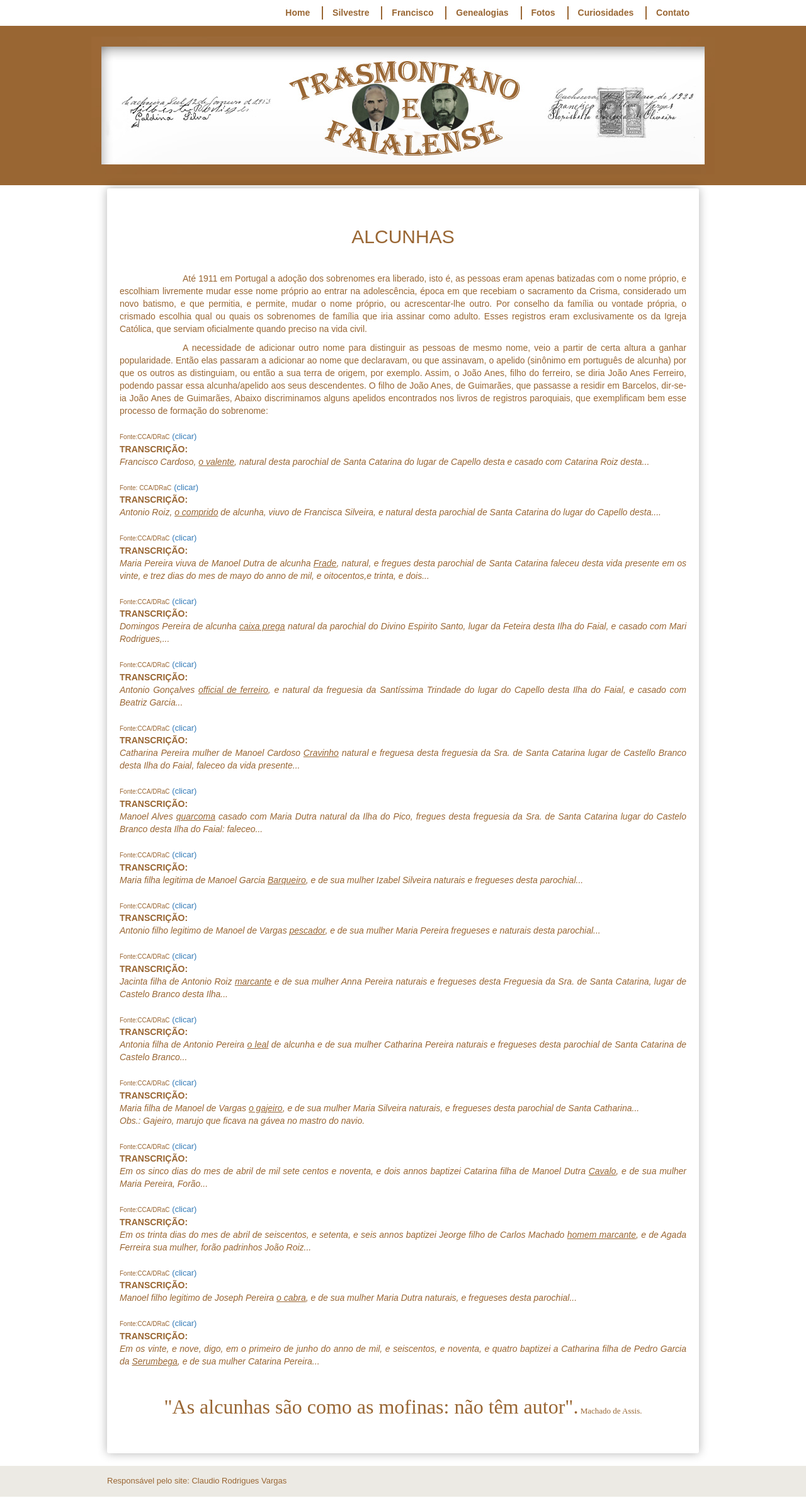
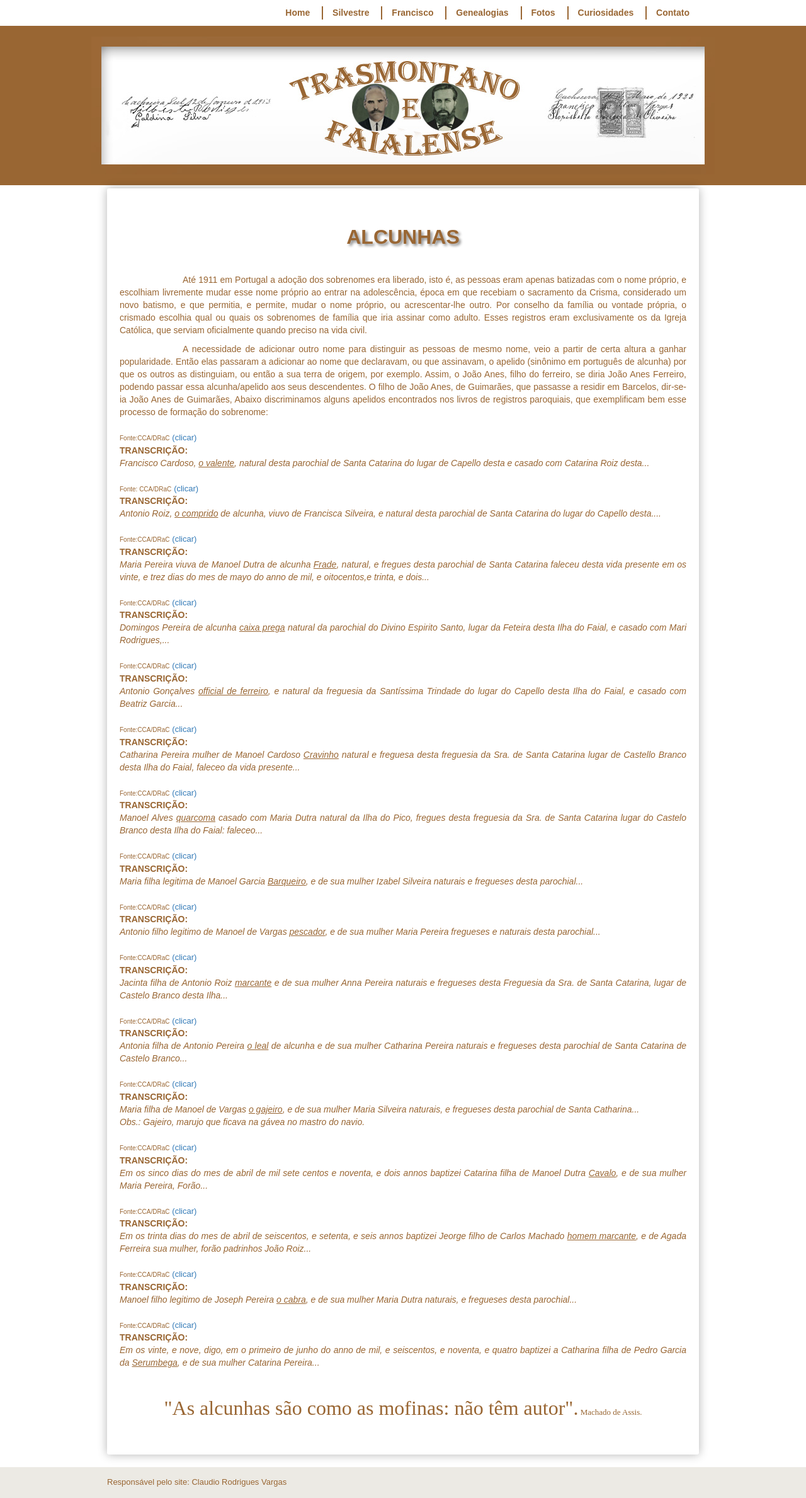
Before and after one commit to claudiovargas1955/claudiovargas1955.github.io, a Jekyll site: the page built from _pages/alcunhas.html, in a window 1280 px wide. Shown: the whole page at 63% size. Built offline with Jekyll 4.4.1, drawn with Linux system fonts in a browser that asks for light colours; some web fonts are replaced.

Commit message:
Update alcunhas.html

```diff
--- a/_pages/alcunhas.html
+++ b/_pages/alcunhas.html
@@ -2,8 +2,19 @@
 layout: page
 title:  "ALCUNHAS"
 ---
+<style>
+    h1{text-shadow: 3px 3px 4px #888;
+             text-align: center;
+             font-weight:bold;
+           }
 
-<h2>ALCUNHAS</h2>
+        h4{text-shadow: 3px 3px 4px #888;
+           font-size: 22px;
+           font-weight:bold;
+          }
+</style>
+
+<h1>ALCUNHAS</h1>
 <br/>
 <p>
 <p style="text-indent:100px";/>Até 1911 em Portugal a adoção dos sobrenomes era liberado, isto é, as pessoas eram apenas batizadas com
```
